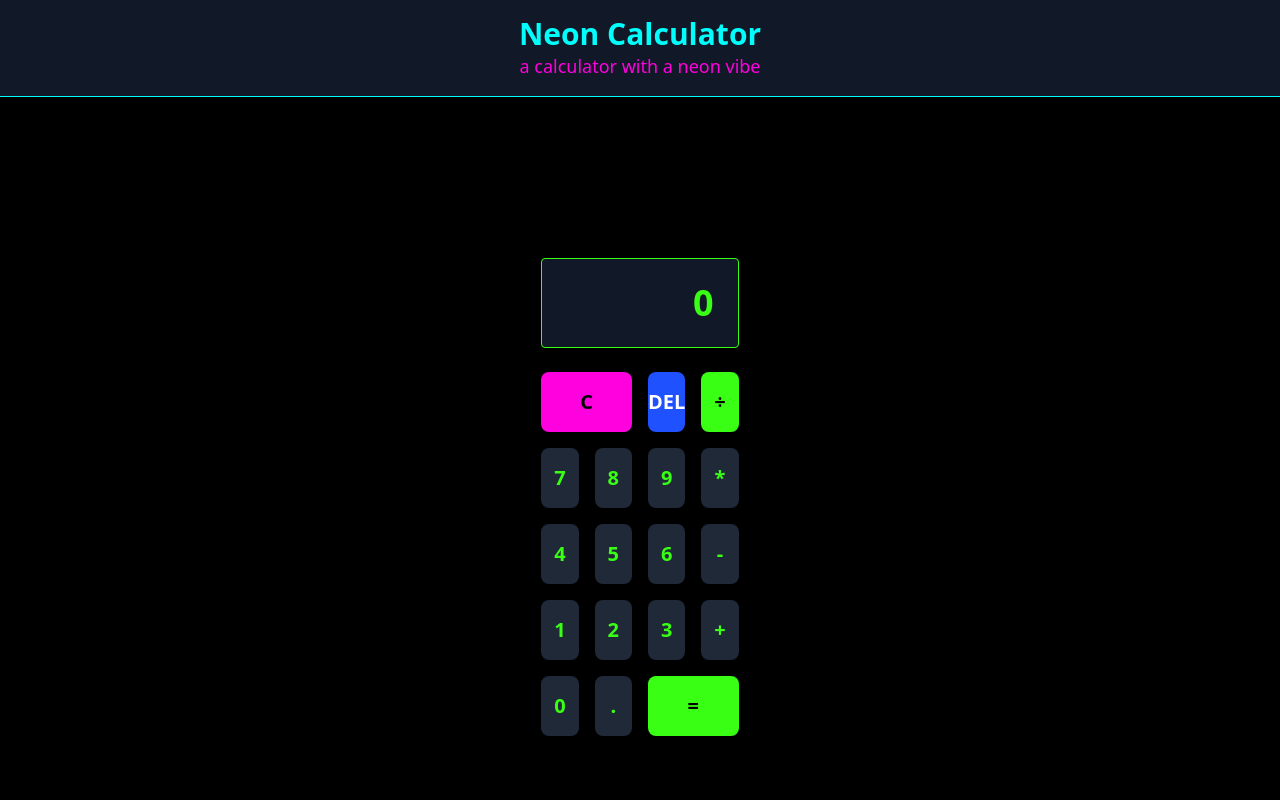
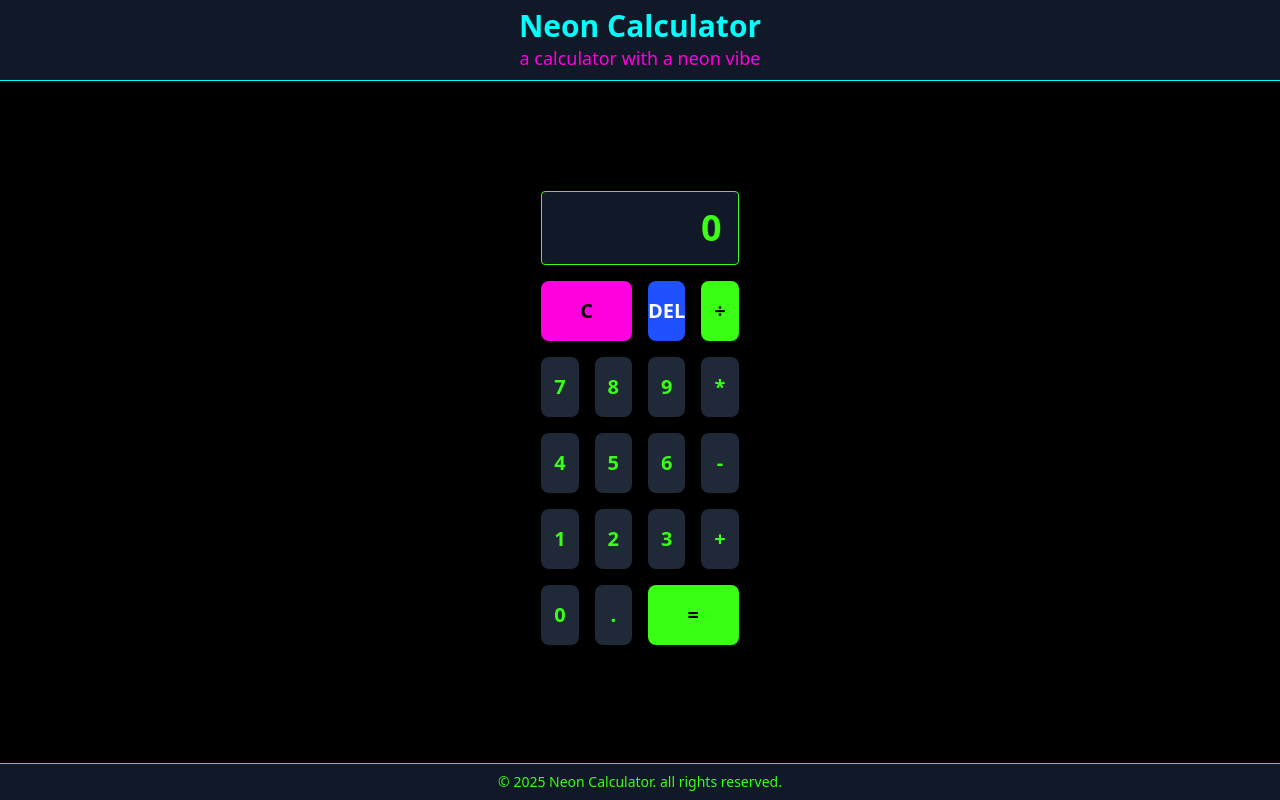
Before and after one commit to o-Bunny-o/calculator, a Next.js app: page / in a window 1280 px wide. Shown: the top 800 px of the page. Built offline with nearby package versions, Linux system fonts and the light colour scheme.

Commit message:
re-added the babel configuration file and modified the jest configuration file so I did not need to comment out importing the output.css

```diff
--- a/app/layout.js
+++ b/app/layout.js
@@ -1,19 +1,21 @@
-import "../styles/output.css";
+import React from 'react';
+import "../styles/global.css";
 import Header from "../components/Header";
 import Footer from "../components/Footer";
 
 export const metadata = {
   title: "Neon Calculator",
-  description: "a responsive neon calculator built with next.js and tailwind",
+  description: "a responsive neon calculator built with next.js and tailwind css",
 };
 
 export default function RootLayout({ children }) {
   return (
     <html lang="en">
-      <body className="bg-black text-white min-h-screen">
-        {/* header is rendered outside main */}
+      <body className="bg-black text-white min-h-screen flex flex-col">
         <Header />
-        <main>{children}</main>
+        <main className="flex-grow flex items-center justify-center">
+          {children}
+        </main>
         <Footer />
       </body>
     </html>
--- a/app/page.js
+++ b/app/page.js
@@ -1,13 +1,11 @@
-import '../styles/output.css';
+import React from "react";
 import Calculator from "../components/Calculator";
-import Header from "../components/Header";
-import Footer from "../components/Footer";
 
 // define and export the home page component
 export default function Home() {
   return (
     // main serves as the container for the primary content
-    <main className="min-h-screen flex items-center justify-center">
+    <main className="flex items-center justify-center">
       <Calculator />
     </main>
   );
--- /dev/null
+++ b/babel.config.js
@@ -0,0 +1,6 @@
+module.exports = {
+    presets: [
+      "@babel/preset-env",    // transforms modern js
+      "@babel/preset-react",  // transforms jsx
+    ],
+  };
--- a/components/Calculator.js
+++ b/components/Calculator.js
@@ -1,5 +1,6 @@
 "use client"; // tells next.js this file must run on the client side
 
+import React from 'react';
 import { useState } from 'react';
 import '../styles/output.css'; // imports tailwind output styles (base, components, utilities)
 
@@ -37,12 +38,12 @@ const Calculator = () => {
   return (
     <div
       // container with a black bg, rounded corners, a shadow, and a hover scale effect
-      className="max-w-lg mx-auto p-6 bg-black rounded-xl shadow-2xl mt-0"
+      className="max-w-lg mx-auto p-4 bg-black rounded-xl shadow-2xl mt-0"
     >
       {/* display area with neon green text and a test id for unit tests */}
       <div
         data-testid="display"
-        className="bg-gray-900 border border-neon-green rounded p-6 mb-6 text-right text-4xl font-bold text-neon-green"
+        className="bg-gray-900 border border-neon-green rounded p-4 mb-4 text-right text-4xl font-bold text-neon-green"
       >
         {input || "0"}
       </div>
--- a/components/Footer.js
+++ b/components/Footer.js
@@ -1,8 +1,9 @@
 "use client";
+import React from 'react';
 
 const Footer = () => {
     return (
-      <footer className="bg-gray-900 border-t border-neon-green py-4 mt-8">
+      <footer className="bg-gray-900 border-t border-neon-green py-2 mt-2">
         <p className="text-center text-sm text-neon-green">
           &copy; 2025 Neon Calculator. all rights reserved.
         </p>
--- a/components/Header.js
+++ b/components/Header.js
@@ -1,7 +1,9 @@
 "use client";
+import React from 'react';
+
 const Header = () => {
   return (
-    <header className="bg-gray-900 border-b border-neon-cyan py-4">
+    <header className="bg-gray-900 border-b border-neon-cyan py-2">
       <h1 className="text-center text-3xl font-bold text-neon-cyan">
         Neon Calculator
       </h1>
--- a/jest.config.js
+++ b/jest.config.js
@@ -1,4 +1,10 @@
 module.exports = {
-  testEnvironment: 'jest-environment-jsdom', // for browser-like testing
-  setupFilesAfterEnv: ['<rootDir>/jest.setup.js'], // custom jest setup
+  testEnvironment: "jest-environment-jsdom", //  jsdom for browser-like testing
+  setupFilesAfterEnv: ["<rootDir>/jest.setup.js"], // setup file for custom jest matchers
+  transform: {
+    "^.+\\.(js|jsx)$": "babel-jest", // transform js and jsx files using babel
+  },
+  moduleNameMapper: {
+    "\\.css$": "identity-obj-proxy", // mock css file imports
+  },
 };
--- a/jest.setup.js
+++ b/jest.setup.js
@@ -1 +1 @@
-import '@testing-library/jest-dom'; // adds custom jest matchers
+import "@testing-library/jest-dom";
--- a/package.json
+++ b/package.json
@@ -15,13 +15,17 @@
     "react-dom": "18.2.0"
   },
   "devDependencies": {
+    "@babel/preset-env": "^7.26.9",
+    "@babel/preset-react": "^7.26.3",
     "@eslint/eslintrc": "^3",
     "@tailwindcss/postcss": "^4.0.12",
     "@testing-library/jest-dom": "^6.6.3",
     "@testing-library/react": "^16.2.0",
     "autoprefixer": "^10.4.20",
+    "babel-jest": "^29.7.0",
     "eslint": "^9",
     "eslint-config-next": "15.2.1",
+    "identity-obj-proxy": "^3.0.0",
     "jest": "^29.7.0",
     "jest-environment-jsdom": "^29.7.0",
     "postcss": "^8.5.3",
--- a/styles/output.css
+++ b/styles/output.css
@@ -597,16 +597,16 @@ video {
   margin-right: auto;
 }
 
-.mb-6 {
-  margin-bottom: 1.5rem;
+.mb-4 {
+  margin-bottom: 1rem;
 }
 
 .mt-0 {
   margin-top: 0px;
 }
 
-.mt-8 {
-  margin-top: 2rem;
+.mt-2 {
+  margin-top: 0.5rem;
 }
 
 .flex {
@@ -625,12 +625,20 @@ video {
   max-width: 32rem;
 }
 
+.flex-grow {
+  flex-grow: 1;
+}
+
 .transform {
   transform: translate(var(--tw-translate-x), var(--tw-translate-y)) rotate(var(--tw-rotate)) skewX(var(--tw-skew-x)) skewY(var(--tw-skew-y)) scaleX(var(--tw-scale-x)) scaleY(var(--tw-scale-y));
 }
 
 .grid-cols-4 {
   grid-template-columns: repeat(4, minmax(0, 1fr));
+}
+
+.flex-col {
+  flex-direction: column;
 }
 
 .items-center {
@@ -709,8 +717,13 @@ video {
   background-color: rgb(255 0 222 / var(--tw-bg-opacity, 1));
 }
 
-.p-6 {
-  padding: 1.5rem;
+.p-4 {
+  padding: 1rem;
+}
+
+.py-2 {
+  padding-top: 0.5rem;
+  padding-bottom: 0.5rem;
 }
 
 .py-4 {
```
Also changed, not shown: 2 other files (tests, documents, lock files or other folders).
